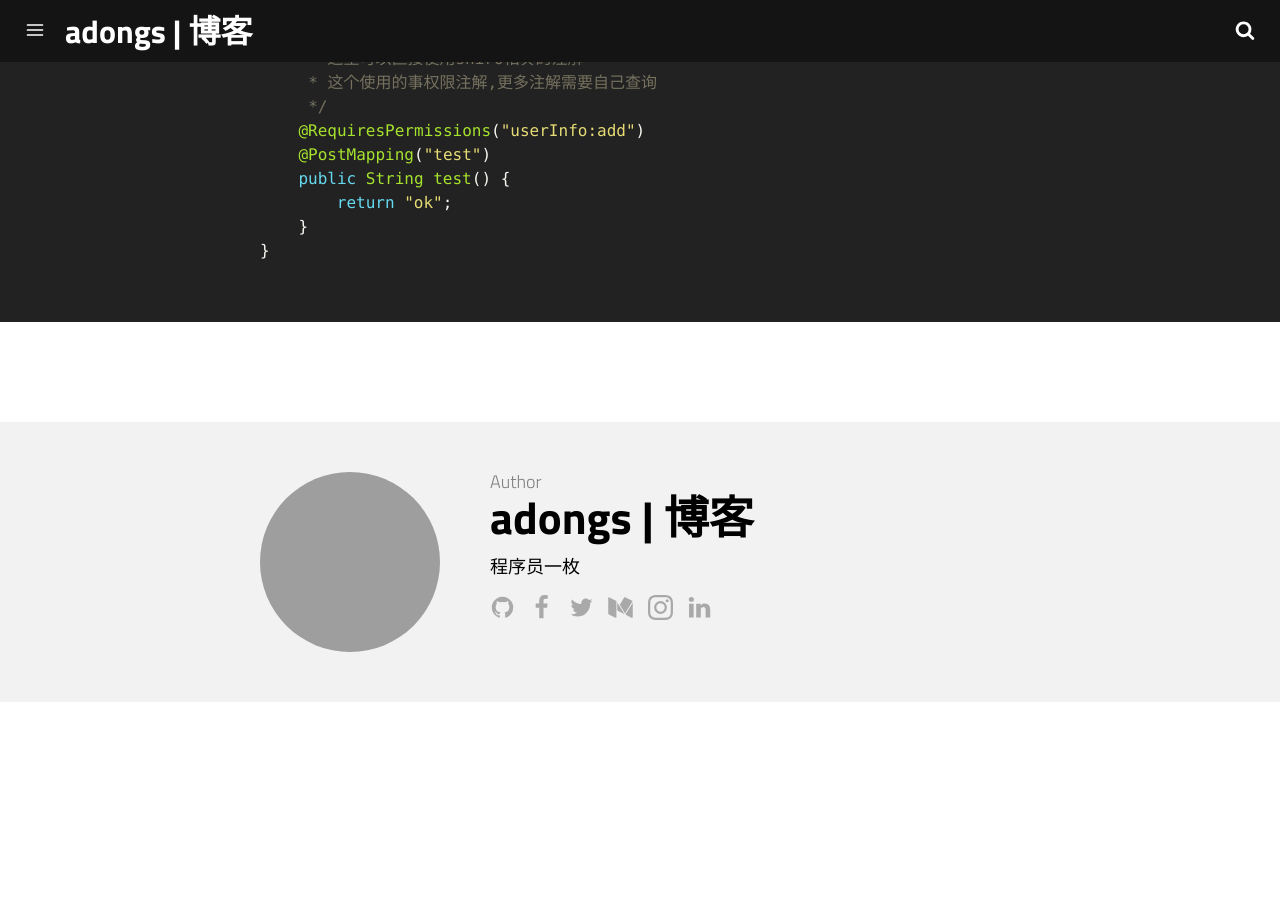
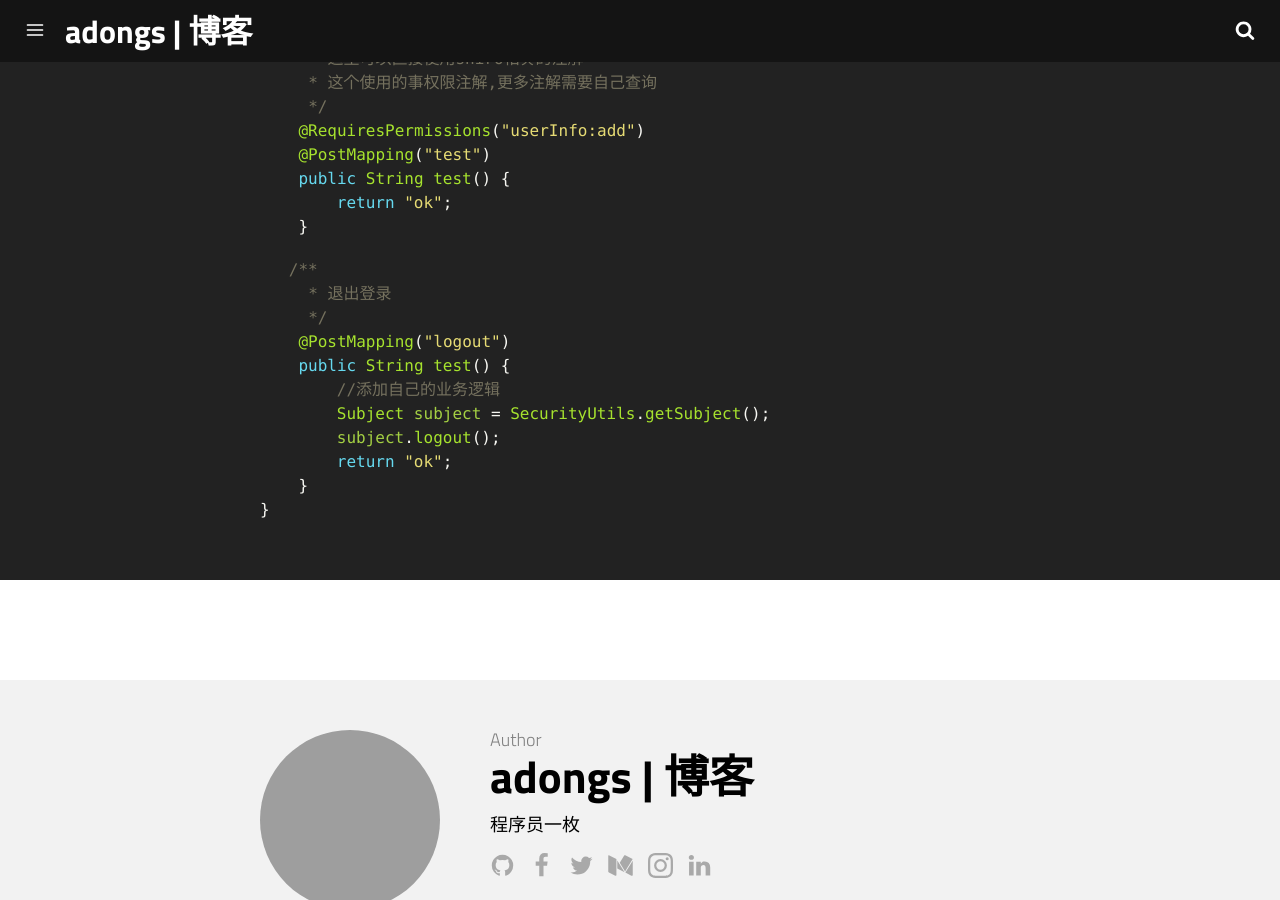
Before and after one commit to adongs/adongs.github.io, a Jekyll site: the page built from _posts/2018-07-09-shiro.md, in a window 1280 px wide and 900 px high, scrolled down 12221 px. Built offline with Jekyll 4.4.1, drawn with Linux system fonts in a browser that asks for light colours; before the commit the page ends 12923 px from its top, so only the background shows below that; grey boxes are pictures that could not be loaded.

Commit message:
修正shiro部分代码

````diff
--- a/_posts/2018-07-09-shiro.md
+++ b/_posts/2018-07-09-shiro.md
@@ -489,6 +489,17 @@ public class UserController {
     public String test() {
         return "ok";
     }
+
+   /**
+     * 退出登录
+     */
+    @PostMapping("logout")
+    public String test() {
+        //添加自己的业务逻辑
+        Subject subject = SecurityUtils.getSubject();
+        subject.logout();
+        return "ok";
+    }
 }
 
 ```
````
